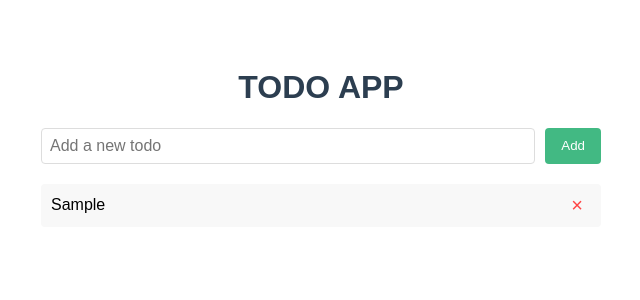
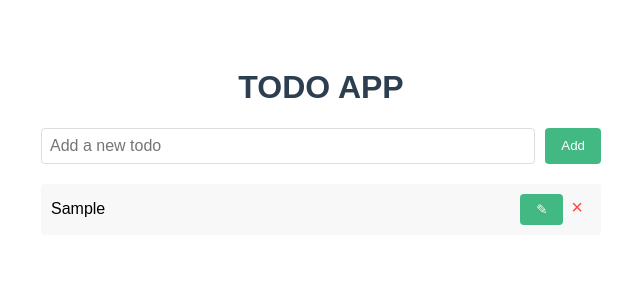
Before and after one commit to mamoodi/Test-Repo, a Vue app: page / in a window 1280 px wide. Both pictures are taken after typing "Sample" into the empty fields and a click on the button "Add". Shown: the top 300 px of the page, without its empty margins (319-959 px from the left). Built offline with nearby package versions, Linux system fonts and the light colour scheme.

Commit message:
Add edit functionality to TODO app

```diff
--- a/src/components/TodoList.vue
+++ b/src/components/TodoList.vue
@@ -11,8 +11,14 @@
     </div>
     <ul class="todos">
       <li v-for="(todo, index) in todos" :key="index">
-        {{ todo }}
-        <button class="delete-btn" @click="showDeleteConfirmation(index)">×</button>
+        <div class="todo-text">
+          <span v-if="!isEditing || editIndex !== index">{{ todo }}</span>
+          <input v-else type="text" v-model="editTodo" @keyup.enter="confirmEdit(index)" @blur="confirmEdit(index)" />
+        </div>
+        <div class="todo-actions">
+          <button v-if="!isEditing || editIndex !== index" class="edit-btn" @click="startEdit(index)">✎</button>
+          <button class="delete-btn" @click="showDeleteConfirmation(index)">×</button>
+        </div>
       </li>
     </ul>
 
@@ -37,7 +43,10 @@ export default {
       newTodo: '',
       todos: [],
       showConfirmation: false,
-      itemToDelete: null
+      itemToDelete: null,
+      isEditing: false,
+      editIndex: null,
+      editTodo: ''
     }
   },
   methods: {
@@ -61,6 +70,19 @@ export default {
         this.showConfirmation = false
         this.itemToDelete = null
       }
+    },
+    startEdit(index) {
+      this.isEditing = true
+      this.editIndex = index
+      this.editTodo = this.todos[index]
+    },
+    confirmEdit(index) {
+      if (this.editTodo.trim()) {
+        this.todos.splice(index, 1, this.editTodo.trim())
+      }
+      this.isEditing = false
+      this.editIndex = null
+      this.editTodo = ''
     }
   }
 }
@@ -110,6 +132,7 @@ button:hover {
   border-radius: 4px;
   display: flex;
   justify-content: space-between;
+  gap: 10px;
   align-items: center;
 }
 
@@ -151,6 +174,14 @@ button:hover {
 .modal p {
   margin-bottom: 20px;
   font-size: 16px;
+.todo-text {
+  flex: 1;
+}
+
+.todo-actions {
+  display: flex;
+  gap: 10px;
+}
 }
 
 .modal-buttons {
```
Also changed, not shown: 1 other file (tests, documents, lock files or other folders).
